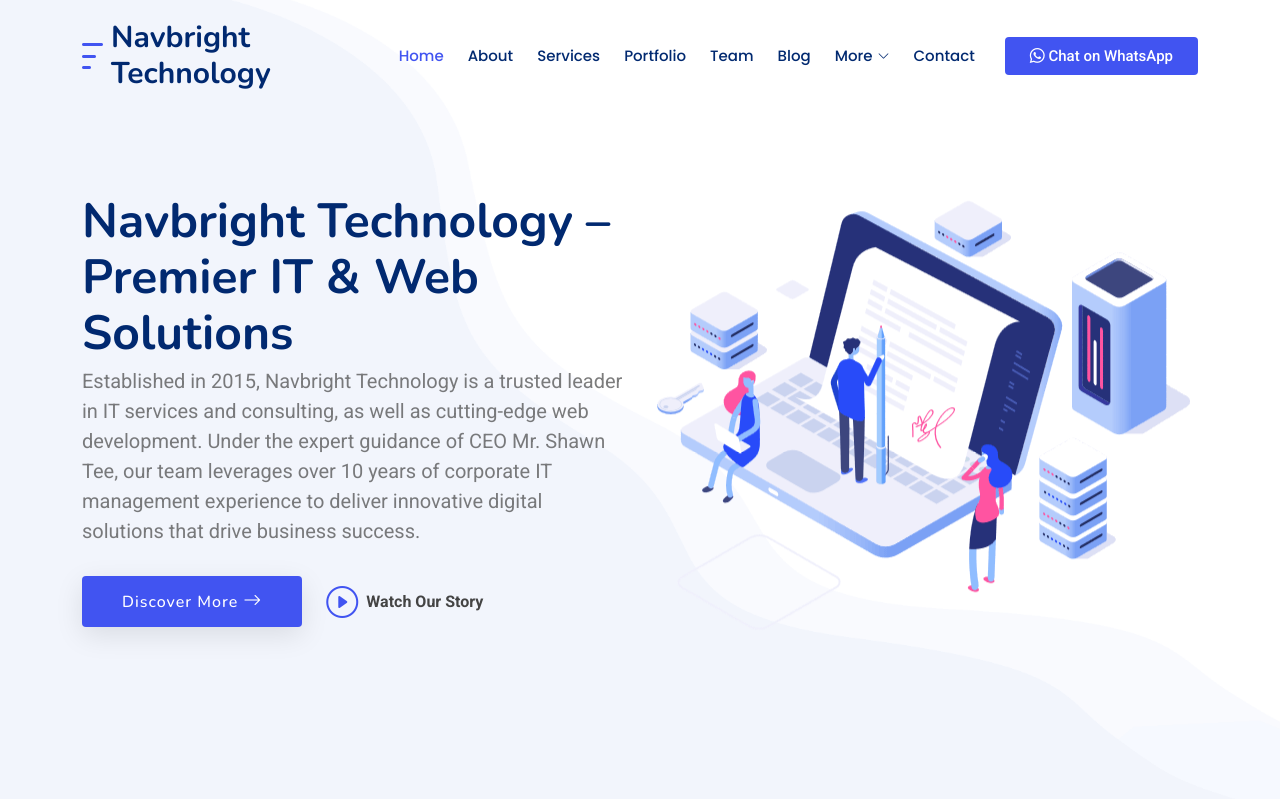
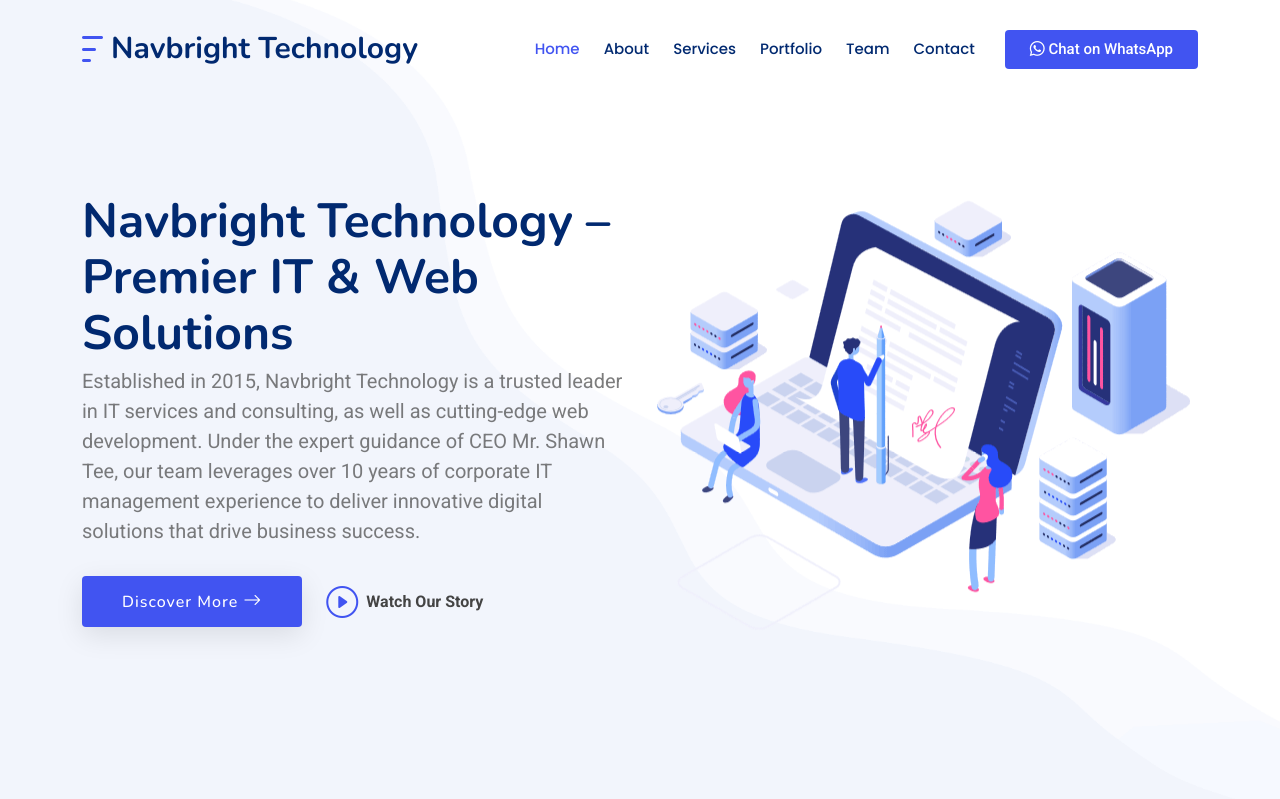
Before and after one commit to jerryvien/navbright, a PHP site: page / in a window 1280 px wide. Shown: the top 799 px of the page. Run offline with PHP 8.4, Linux system fonts and the light colour scheme.

Commit message:
update contact

```diff
--- a/header.php
+++ b/header.php
@@ -44,15 +44,6 @@
           <li><a href="#services">Services</a></li>
           <li><a href="#portfolio">Portfolio</a></li>
           <li><a href="#team">Team</a></li>
-          <li><a href="blog.html">Blog</a></li>
-          <li class="dropdown">
-            <a href="#"><span>More</span> <i class="bi bi-chevron-down toggle-dropdown"></i></a>
-            <ul>
-              <li><a href="#">Case Studies</a></li>
-              <li><a href="#">Testimonials</a></li>
-              <li><a href="#">Careers</a></li>
-            </ul>
-          </li>
           <li><a href="#contact">Contact</a></li>
         </ul>
         <i class="mobile-nav-toggle d-xl-none bi bi-list"></i>
--- a/index.php
+++ b/index.php
@@ -619,76 +619,6 @@
   </section>
 <!-- /Testimonials Section -->
 
-<!-- Team Section -->
-  <section id="team" class="team section">
-    <div class="container section-title" data-aos="fade-up">
-      <h2>Our Team</h2>
-      <p>Meet the dedicated professionals driving Navbright Technology forward</p>
-    </div>
-    <div class="container">
-      <div class="row gy-4">
-        <!-- Team Member 1: Mr Shawn Tee - IT Director -->
-        <div class="col-lg-3 col-md-6 d-flex align-items-stretch" data-aos="fade-up" data-aos-delay="100">
-          <div class="team-member">
-            <div class="member-img">
-              <img src="assets/img/team/shawn-tee.jpg" class="img-fluid" alt="Mr Shawn Tee - IT Director">
-              <div class="social">
-                <a href="#"><i class="bi bi-twitter-x"></i></a>
-                <a href="#"><i class="bi bi-facebook"></i></a>
-                <a href="#"><i class="bi bi-instagram"></i></a>
-                <a href="#"><i class="bi bi-linkedin"></i></a>
-              </div>
-            </div>
-            <div class="member-info">
-              <h4>Shawn Tee</h4>
-              <span>IT Director</span>
-              <p>Shawn leads our IT strategy with extensive industry expertise and a vision for innovative digital solutions.</p>
-            </div>
-          </div>
-        </div>
-        <!-- Team Member 2: Mr Jackson - IT Manager -->
-        <div class="col-lg-3 col-md-6 d-flex align-items-stretch" data-aos="fade-up" data-aos-delay="200">
-          <div class="team-member">
-            <div class="member-img">
-              <img src="assets/img/team/jackson.jpg" class="img-fluid" alt="Mr Jackson - IT Manager">
-              <div class="social">
-                <a href="#"><i class="bi bi-twitter-x"></i></a>
-                <a href="#"><i class="bi bi-facebook"></i></a>
-                <a href="#"><i class="bi bi-instagram"></i></a>
-                <a href="#"><i class="bi bi-linkedin"></i></a>
-              </div>
-            </div>
-            <div class="member-info">
-              <h4>Jackson</h4>
-              <span>IT Manager</span>
-              <p>Jackson manages our day-to-day IT operations, ensuring seamless performance and innovative support.</p>
-            </div>
-          </div>
-        </div>
-        <!-- Team Member 3: Ms Gloria Chin - Finance Manager -->
-        <div class="col-lg-3 col-md-6 d-flex align-items-stretch" data-aos="fade-up" data-aos-delay="300">
-          <div class="team-member">
-            <div class="member-img">
-              <img src="assets/img/team/gloria-chin.jpg" class="img-fluid" alt="Ms Gloria Chin - Finance Manager">
-              <div class="social">
-                <a href="#"><i class="bi bi-twitter-x"></i></a>
-                <a href="#"><i class="bi bi-facebook"></i></a>
-                <a href="#"><i class="bi bi-instagram"></i></a>
-                <a href="#"><i class="bi bi-linkedin"></i></a>
-              </div>
-            </div>
-            <div class="member-info">
-              <h4>Gloria Chin</h4>
-              <span>Business Development Manager</span>
-              <p>Gloria oversees our financial operations and strategic planning, ensuring fiscal stability and growth.</p>
-            </div>
-          </div>
-        </div>
-      </div>
-    </div>
-  </section>
-<!-- /Team Section -->
-
 <!-- Clients Section -->
   <section id="clients" class="clients section">
     <div class="container section-title" data-aos="fade-up">
@@ -777,7 +707,7 @@
               <div class="info-item" data-aos="fade" data-aos-delay="400">
                 <i class="bi bi-envelope"></i>
                 <h3>Email Us</h3>
-                <p>sales@navbright.tech</p>
+                <p>sales@navbright.com</p>
               </div>
             </div>
             <!-- Open Hours -->
```
